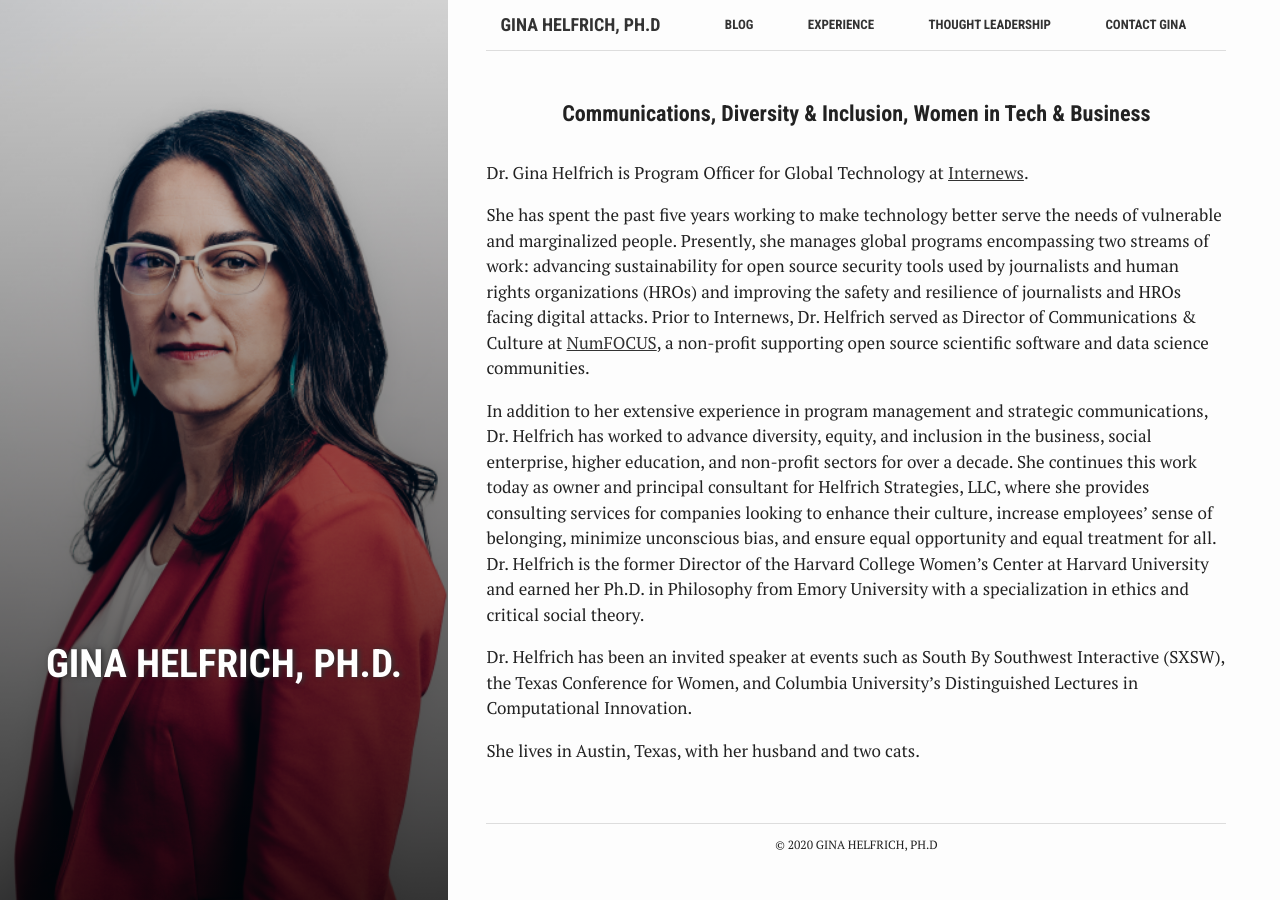
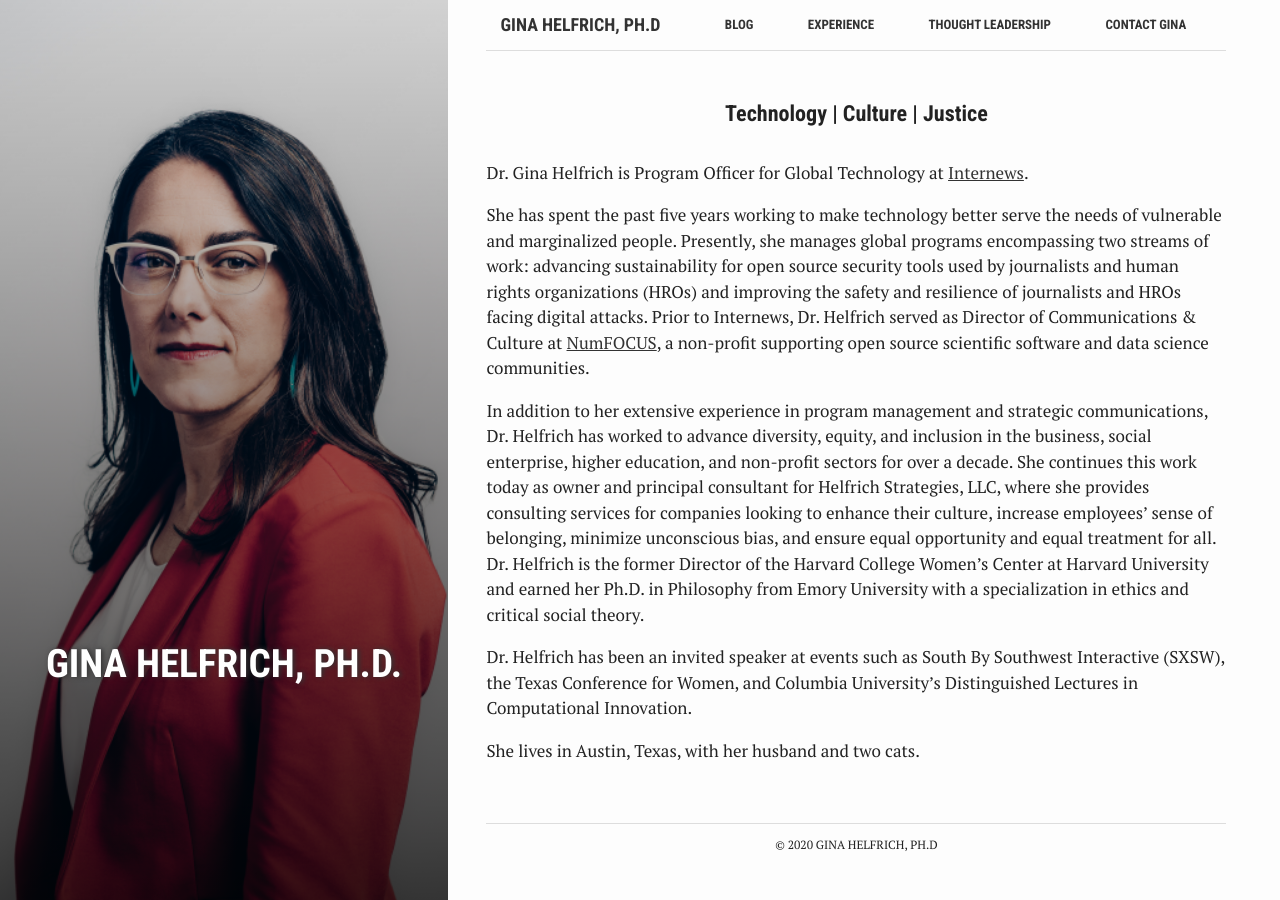
Before and after one commit to Dr-G/Dr-G.github.io, a Jekyll site: the page built from index.md, in a window 1280 px wide. Built offline with Jekyll 4.4.1, drawn with Linux system fonts in a browser that asks for light colours.

Commit message:
Update index.md

```diff
--- a/index.md
+++ b/index.md
@@ -4,11 +4,11 @@ layout: default
 title: "Gina Helfrich, Ph.D."
 crawlertitle: "Gina Helfrich, Ph.D. | About"
 # permalink: /about/
-# summary: "Technology | Society | Justice"
+# summary: "Technology | Culture | Justice"
 # active: about
 ---
 
-<h4 align="center">Communications, Diversity & Inclusion, Women in Tech & Business</h4>
+<h4 align="center">Technology | Culture | Justice</h4>
 
 Dr. Gina Helfrich is Program Officer for Global Technology at [Internews](https://globaltech.internews.org/).
 
```
